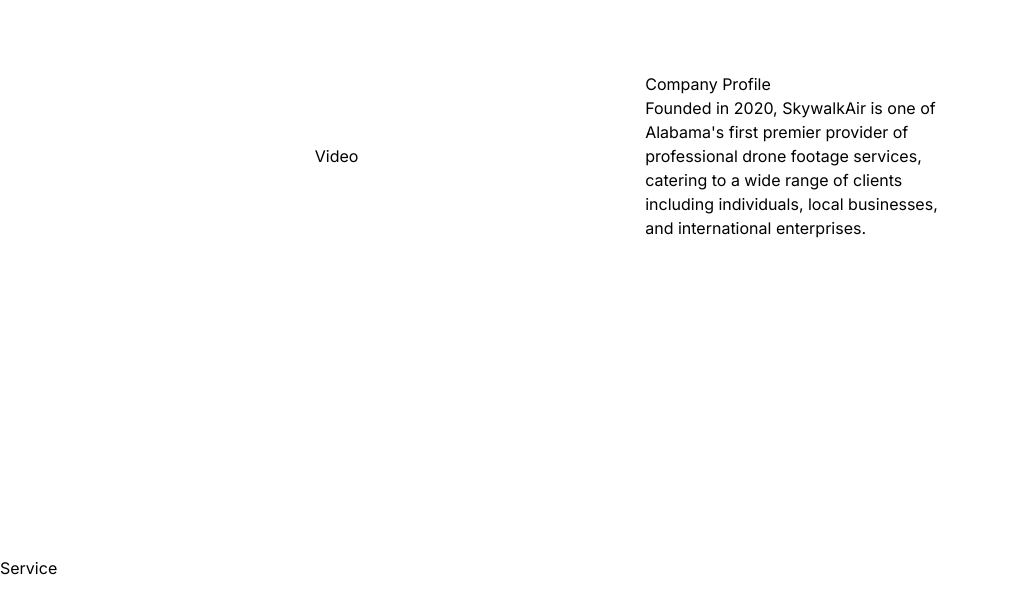
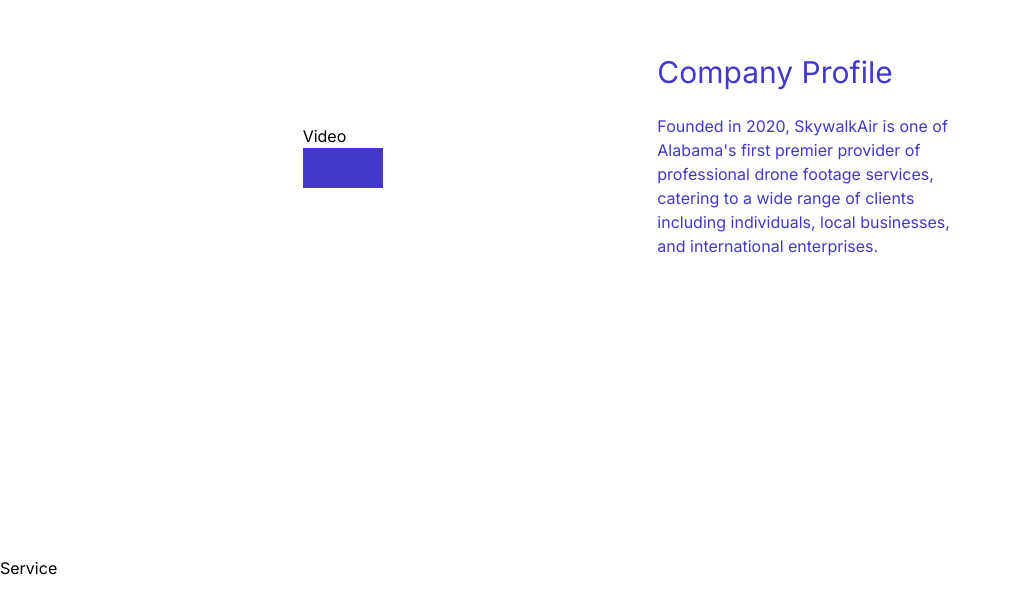
Before and after one commit to SushantChhetry/skywalkair-drones, a Next.js app in the folder skywalkair-website/: page / in a window 1280 px wide. Shown: the part 1100-1714 px from the top of the page, without its empty margins (0-1010 px from the left). Built offline with nearby package versions, Linux system fonts and the light colour scheme.

Commit message:
Added CSS to the about page

```diff
--- a/skywalkair-website/app/about/page.tsx
+++ b/skywalkair-website/app/about/page.tsx
@@ -3,9 +3,13 @@
 const About = () => {
   return (
     <div className=" h-screen flex justify-evenly gap-3 items-center mx-10">
-      <div>Video</div>
-      <div className="max-w-xs">
-        <h3>Company Profile</h3>
+      <div>
+        Video<div className=" bg-indigo-700 -z-10 h-10 w-20"></div>
+      </div>
+
+      <div className="max-w-xs text-indigo-700">
+        <h3 className=" text-3xl">Company Profile</h3>
+        <br />
         <p>
           Founded in 2020, SkywalkAir is one of Alabama&apos;s first premier
           provider of professional drone footage services, catering to a wide
--- a/skywalkair-website/app/page.tsx
+++ b/skywalkair-website/app/page.tsx
@@ -14,7 +14,7 @@
   return (
     <div className=" h-screen ">
       <Nav />
-      <main className=" bg-blue-50 flex flex-col justify-center items-center  h-screen">
+      <main className=" bg-blue-50 flex flex-col justify-center items-center  h-screen ">
         <div className="flex px-5 py-2 m-10 items-center justify-between  gap-10">
           <div className="max-w-lg flex justify-center items-center flex-col">
             <h2 className=" text-4xl text-blue-900">
```
